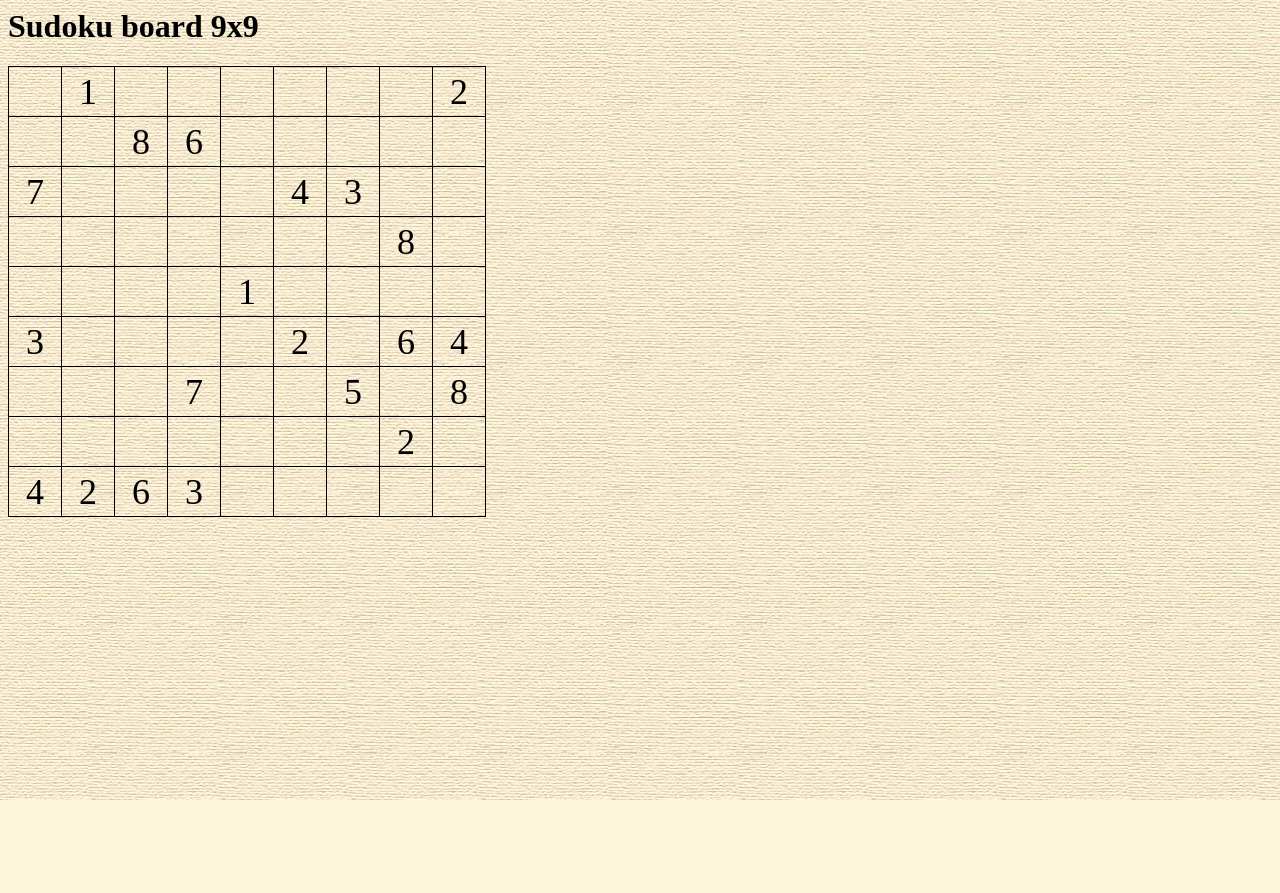
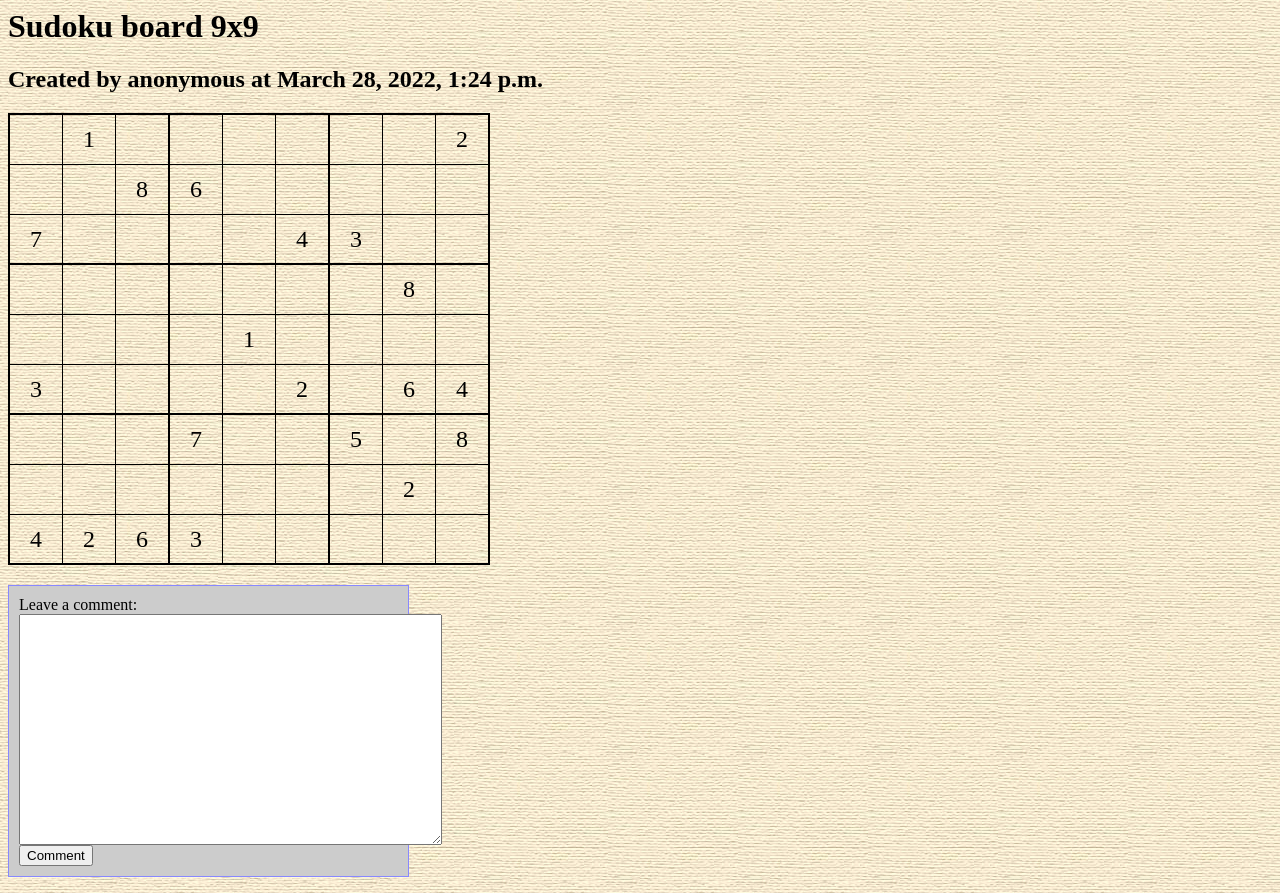
Before and after one commit to ivangoursky/django_tutorial, a Django app: page /sudoku/saved/8/ in a window 1280 px wide. Before the commit the page ends 800 px from the top, so only its background shows below. Run offline with Django 3.2, Linux system fonts and the light colour scheme; data comes from the database, SQL or seed files in the repository; both versions use the stored data as it was after the commit.

Commit message:
Added possibility for commenting (yet only by anonymous user), improved sudoku grid look (show thick borders of houses).

```diff
--- a/mysite/sudoku/admin.py
+++ b/mysite/sudoku/admin.py
@@ -2,6 +2,8 @@ from django.contrib import admin
 
 from django.contrib import admin
 
-from .models import SavedSudoku
+from .models import SavedSudoku, SudokuBlogUser, SudokuComment
 
 admin.site.register(SavedSudoku)
+admin.site.register(SudokuBlogUser)
+admin.site.register(SudokuComment)
--- a/mysite/sudoku/models.py
+++ b/mysite/sudoku/models.py
@@ -1,10 +1,22 @@
 from django.db import models
+
+class SudokuBlogUser(models.Model):
+    loginname = models.CharField(max_length=50)
+    firstname = models.CharField(max_length=50)
+    lastname = models.CharField(max_length=50)
+    is_registered_user = models.BooleanField()
+    password_salt = models.CharField(max_length=8)
+    password_hash = models.CharField(max_length=100)
+
+    def __str__(self):
+        return self.loginname
 
 class SavedSudoku(models.Model):
     sudoku_dimensions_field = models.IntegerField()
     sudoku_dimensions_house = models.IntegerField()
     sudoku_state = models.CharField(max_length=500)
     pub_date = models.DateTimeField()
+    sudoku_user = models.ForeignKey(SudokuBlogUser, on_delete=models.CASCADE)
 
     def __str__(self):
         size = self.sudoku_dimensions_field
@@ -15,3 +27,12 @@ class SavedSudoku(models.Model):
             res = res + "\n"
 
         return res
+
+class SudokuComment(models.Model):
+    saved_sudoku = models.ForeignKey(SavedSudoku, on_delete=models.CASCADE)
+    comment_user = models.ForeignKey(SudokuBlogUser, on_delete=models.CASCADE)
+    comment_text = models.CharField(max_length=1000)
+    pub_date = models.DateTimeField()
+
+    def __str__(self):
+        return "%s at %s: %s" % (self.comment_user.loginname, self.pub_date, self.comment_text)
--- a/mysite/sudoku/static/sudoku/style.css
+++ b/mysite/sudoku/static/sudoku/style.css
@@ -10,14 +10,78 @@ body {
     background: white url("images/background.gif") repeat;
 }
 
-.sudoku_board table, td {
-    border: 1px solid;
+.sudoku_board table {
     border-collapse: collapse;
-    font-size: 1.5em;
+    border-top: 1px solid;
+    border-left: 1px solid;
+    border-right: 2px solid;
+    border-bottom: 2px solid;
 }
 
 .sudoku_board td {
+    font-size: 1.5em;
     width: 50px;
     height: 50px;
     text-align: center;
 }
+
+.sudoku_board .usual {
+    border-right: 1px solid;
+    border-bottom: 1px solid;
+}
+
+.sudoku_board .left {
+    border-left: 2px solid;
+    border-right: 1px solid;
+    border-bottom: 1px solid;
+}
+
+.sudoku_board .upper {
+    border-top: 2px solid;
+    border-right: 1px solid;
+    border-bottom: 1px solid;
+}
+
+.sudoku_board .upperleft {
+    border-left: 2px solid;
+    border-top: 2px solid;
+    border-right: 1px solid;
+    border-bottom: 1px solid;
+}
+
+.comments_section {
+    margin-top: 20px;
+    padding: 10px;
+    background-color: #CCF;
+    width: 30%;
+    border: 1px solid #88F;
+}
+
+.comment_form {
+    margin-top: 20px;
+    background-color: #CCC;
+    width: 30%;
+    border: 1px solid #88F;
+    padding: 10px;
+}
+
+.comment {
+    background-color: #DDD;
+    width: 90%;
+    margin: auto;
+    padding-top: 5px;
+    padding-bottom: 5px;
+}
+
+.comment_head {
+    margin-top: 10px;
+}
+
+.comment_body {
+    padding-top: 5px;
+    padding-bottom: 5px;
+    background-color: #EFF;
+    width: 80%;
+    margin-left: 10%;
+    border: 1px solid #88F;
+}
--- a/mysite/sudoku/templates/sudoku/saved.html
+++ b/mysite/sudoku/templates/sudoku/saved.html
@@ -2,18 +2,36 @@
 <link rel="stylesheet" type="text/css" href="{% static 'sudoku/style.css' %}">
 
 <h1>Sudoku board 9x9</h1>
+
+{% if error_message %}<p><strong>{{ error_message }}</strong></p>{% endif %}
+
+<form action="{% url 'sudoku:leave_a_comment' sudoku_id %}" method="post">
+{% csrf_token %}
 {% if sudoku_grid %}
-    <div class="sudoku_board">
-    <table>
-    {% for row in sudoku_grid %}
-        <tr>
-            {% for cell in row %}
-            <td>{{ cell }}</td>
-            {% endfor %}
-        </tr>
-    {% endfor %}
-    </table>
+    {% include "sudoku/sudoku_board.html" %}
+    {% if sudoku_comments %}
+        <div class="comments_section">
+            <h1>Comments:</h1>
+        {% for comment in sudoku_comments %}
+            <div class="comment">
+                <div class="comment_head">
+                    <strong>{{ comment.comment_user }} at {{ comment.pub_date }}</strong>
+                </div>
+                <div class="comment_body">
+                    <p>{{ comment.comment_text }}</p>
+                </div>
+            </div>
+        {% endfor %}
+        </div>
+    {% endif %}
+    <div class="comment_form">
+        <div class="input">
+            <label>Leave a comment:</label><br/>
+            <textarea name="comment" cols="50" rows="15" ></textarea>
+        </div>
+        <input type="submit" value="Comment">
     </div>
 {% else %}
     <p>No sudoku generated.</p>
 {% endif %}
+</form>
--- a/mysite/sudoku/templates/sudoku/sudoku_board.html
+++ b/mysite/sudoku/templates/sudoku/sudoku_board.html
@@ -1,9 +1,12 @@
+{% if sudoku_user %}
+    <h2>Created by {{ sudoku_user }} at {{ sudoku_date }}</h2>
+{% endif %}
 <div class="sudoku_board">
 <table>
 {% for row in sudoku_grid %}
     <tr>
         {% for cell in row %}
-            <td>{{ cell }}</td>
+        <td class="{{ cell.cell_style }}">{{ cell.cell_text }}</td>
         {% endfor %}
     </tr>
 {% endfor %}
--- a/mysite/sudoku/urls.py
+++ b/mysite/sudoku/urls.py
@@ -9,4 +9,5 @@ urlpatterns = [
     path('generate_byngiven/<int:ngiven>/', views.generate, name='byngiven'),
     path('saved/<int:sudoku_id>/', views.saved, name='saved'),
     path('save/<int:dim_field>/<int:dim_house>/<str:sudoku_state>/', views.save, name='save'),
+    path('leave_a_comment/<int:sudoku_id>/', views.leave_a_comment, name='leave_a_comment'),
 ]
--- a/mysite/sudoku/views.py
+++ b/mysite/sudoku/views.py
@@ -5,7 +5,7 @@ from django.shortcuts import render, get_object_or_404
 from django.views import generic
 from django.template import loader
 from django.utils import timezone
-from .models import SavedSudoku
+from .models import SavedSudoku, SudokuComment, SudokuBlogUser
 
 
 def generate_one_field(ngiven=23, randseed = None):
@@ -48,17 +48,31 @@ def generate_one_field(ngiven=23, randseed = None):
 
     return None
 
-def replace_0_with_emptystr(sud):
+class SudokuCell:
+    def __init__(self, cell_text, cell_style):
+        self.cell_text = cell_text
+        self.cell_style = cell_style
+
+def prepare_grid(sud):
     grid_emptycells = []
     size = sud.sudoku_dimensions_field
+    house_size = sud.sudoku_dimensions_house
     for row in range(size):
         tmp = []
         for col in range(size):
-            cell = sud.sudoku_state[row * size + col]
-            if int(cell) > 0:
-                tmp.append(cell)
-            else:
-                tmp.append("")
+            cell_text = sud.sudoku_state[row * size + col]
+            if cell_text == "0":
+                cell_text = ""
+            style=""
+            if row % house_size == 0:
+                style = style + "upper"
+            if col % house_size == 0:
+                style = style + "left"
+
+            if style=="":
+                style="usual"
+
+            tmp.append(SudokuCell(cell_text, style))
 
         grid_emptycells.append(tmp)
 
@@ -74,12 +88,15 @@ def index_view(request):
         latest_sudoku_list = []
         for sud in recent:
             template = loader.get_template('sudoku/sudoku_board.html')
-            context = {'sudoku_grid' : replace_0_with_emptystr(sud)}
+            context = get_savedsudoku_context(sud.id)
             gr = template.render(context, request)
             le = SudokuListEntry(id=sud.id, grid = gr)
             latest_sudoku_list.append(le)
 
         return render(request,'sudoku/index.html', {'latest_sudoku_list' : latest_sudoku_list})
+
+def get_anonymous_user():
+    return SudokuBlogUser.objects.get(loginname="anonymous")
 
 def generate(request, ngiven):
     if (21<=ngiven<=50):
@@ -88,23 +105,22 @@ def generate(request, ngiven):
         board = None
 
     if board is not None:
-        grid_emptycells = []
         sudoku_state=""
         for row in board:
-            tmp=[]
             for cell in row:
                 sudoku_state = sudoku_state + str(cell)
-                if cell > 0:
-                    tmp.append(str(cell))
-                else:
-                    tmp.append("")
-            grid_emptycells.append(tmp)
 
-        context = {'sudoku_grid': grid_emptycells,
-                   'dim_field': 9,
-                   'dim_house': 3,
-                   'sudoku_state': sudoku_state
-                   }
+        tmp_sud = SavedSudoku(
+            sudoku_dimensions_field=9,
+            sudoku_dimensions_house = 3,
+            sudoku_state = sudoku_state,
+            pub_date = timezone.now(),
+            sudoku_user = get_anonymous_user()
+        )
+        context = get_sudoku_context(tmp_sud,temp=True)
+        context['dim_field'] = 9
+        context['dim_house'] = 3
+        context['sudoku_state'] = sudoku_state
     else:
         context ={'sudoku_grid':None}
 
@@ -112,20 +128,59 @@ def generate(request, ngiven):
 
 
 def save(request,dim_field,dim_house,sudoku_state):
+    usr = get_anonymous_user()
     sud = SavedSudoku(
                 sudoku_dimensions_field = dim_field,
                 sudoku_dimensions_house = dim_house,
                 sudoku_state = sudoku_state,
-                pub_date = timezone.now()
+                pub_date = timezone.now(),
+                sudoku_user = usr
     )
     sud.save()
     return HttpResponseRedirect(reverse('sudoku:saved', args=(sud.id,)))
 
+def get_sudoku_context(sud, temp=False):
+    grid_emptycells = prepare_grid(sud)
+    if temp:
+        sudoku_id = None
+        comments = None
+    else:
+        sudoku_id = sud.id
+        comments = sud.sudokucomment_set.filter(saved_sudoku_id=sudoku_id)
+
+    context = {
+        'sudoku_grid': grid_emptycells,
+        'sudoku_id': sudoku_id,
+        'sudoku_user': sud.sudoku_user,
+        'sudoku_date': sud.pub_date,
+        'sudoku_comments': comments
+    }
+    return context
+
+def get_savedsudoku_context(sudoku_id):
+    sud = get_object_or_404(SavedSudoku, pk=sudoku_id)
+    return get_sudoku_context(sud)
 
 def saved(request, sudoku_id):
-    sud = get_object_or_404(SavedSudoku, pk=sudoku_id)
-    grid_emptycells = replace_0_with_emptystr(sud)
-
-    context = {'sudoku_grid': grid_emptycells}
+    context = get_savedsudoku_context(sudoku_id)
 
     return render(request,'sudoku/saved.html', context)
+
+def leave_a_comment(request, sudoku_id):
+    txt = request.POST['comment']
+    sud = SavedSudoku.objects.get(pk = sudoku_id)
+    if len(txt) > 0:
+        usr = get_anonymous_user()
+        comm = SudokuComment(
+            saved_sudoku = sud,
+            comment_user = usr,
+            comment_text = txt,
+            pub_date = timezone.now()
+        )
+        comm.save()
+    else:
+        context = get_savedsudoku_context(sudoku_id)
+        context['error_message'] = "Your comment is empty."
+        return render(request, 'sudoku/saved.html', context)
+
+    return HttpResponseRedirect(reverse('sudoku:saved', args=(sudoku_id,)))
```
Also changed, not shown: mysite/sudoku/templates/sudoku/generated.html (+1 -11 lines), mysite/db.sqlite3. Lines whose indentation alone changed are shown as unchanged.
